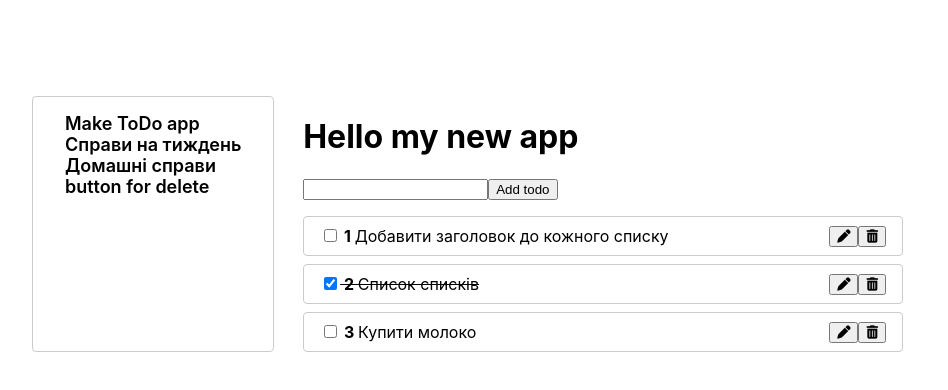
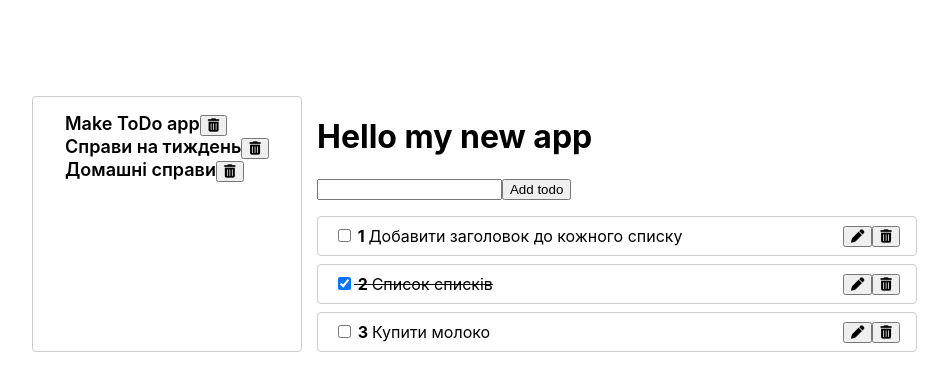
Before and after one commit to Pozakhmarnyi/my_app_todo, a React (Create React App) app: page / in a window 1280 px wide. Shown: the top 390 px of the page, without its empty margins (158-1106 px from the left). Built offline with nearby package versions, Linux system fonts and the light colour scheme.

Commit message:
Attempt №2. Add delete lists v.0.43

```diff
--- a/src/components/MainLists.js
+++ b/src/components/MainLists.js
@@ -4,15 +4,17 @@ function MainLists({ todoLists }) {
   console.log(todoLists);
 
   const oneLists = todoLists.map((oneOfList) => (
-    <li key={oneOfList.id}>{oneOfList.mainTitle}</li>
+    <li key={oneOfList.id}>
+      {oneOfList.mainTitle}
+      <button>
+        <i className="fas fa-trash-alt"></i>
+      </button>
+    </li>
   ));
 
   return (
     <>
-      <ul className="OneList">
-        {oneLists}
-        button for delete
-      </ul>
+      <ul className="OneList">{oneLists} </ul>
     </>
   );
 }
--- a/src/components/ToDoItem.js
+++ b/src/components/ToDoItem.js
@@ -1,7 +1,6 @@
 import React, { useContext } from "react";
 import { useState } from "react";
 import Context from "../context";
-import ToDoList from "./ToDoList";
 
 //  function ToDoItem({ todo, index,  onChange  ==    довільна назва ф-ції})
 // подію в батьківський елемент  передаю так в метод-> <input type="checkbox"  ПОДІЯ onChange={() => МЕТОД onChange(todo.id)} />
@@ -11,10 +10,10 @@ function ToDoItem({ todo, index, onChange, toDoList }) {
 
   const [editor, setEditor] = useState(false);
   const [text, setText] = useState(todo.title);
-  const [editID, setEditID] = useState(null);
-  const classes = [];
+  // const [editID, setEditID] = useState(null);
+  let styleDone = "";
   if (todo.completed) {
-    classes.push("done");
+    styleDone += "done";
   }
 
   function actionEnableEditor() {
@@ -28,7 +27,7 @@ function ToDoItem({ todo, index, onChange, toDoList }) {
     });
     console.log(toDoList);
     // console.log(text);
-    setEditID(todo.id);
+    // setEditID(todo.id);
     setEditor(false);
   }
   function actionSaveEditor(event) {
@@ -40,10 +39,7 @@ function ToDoItem({ todo, index, onChange, toDoList }) {
       {!editor && (
         <>
           <li className="ToDoItem">
-            {/* оскільки className має бути сткорою
-      щоб треба перевести масив до СТРОКИ використовую метод join
-       join - об"єднує кожен ЕЛЕМЕНТ масиву через " " */}
-            <span className={classes.join(" ")}>
+            <span className={styleDone}>
               <input
                 type="checkbox"
                 checked={todo.completed}
@@ -70,10 +66,7 @@ function ToDoItem({ todo, index, onChange, toDoList }) {
 
       {editor && (
         <li className="ToDoItem">
-          {/* оскільки className має бути сткорою
-  щоб треба перевести масив до СТРОКИ використовую метод join
-   join - об"єднує кожен ЕЛЕМЕНТ масиву через " " */}
-          <span className={classes.join(" ")}>
+          <span className={styleDone}>
             <input
               type="text"
               checked={todo.completed}
```
